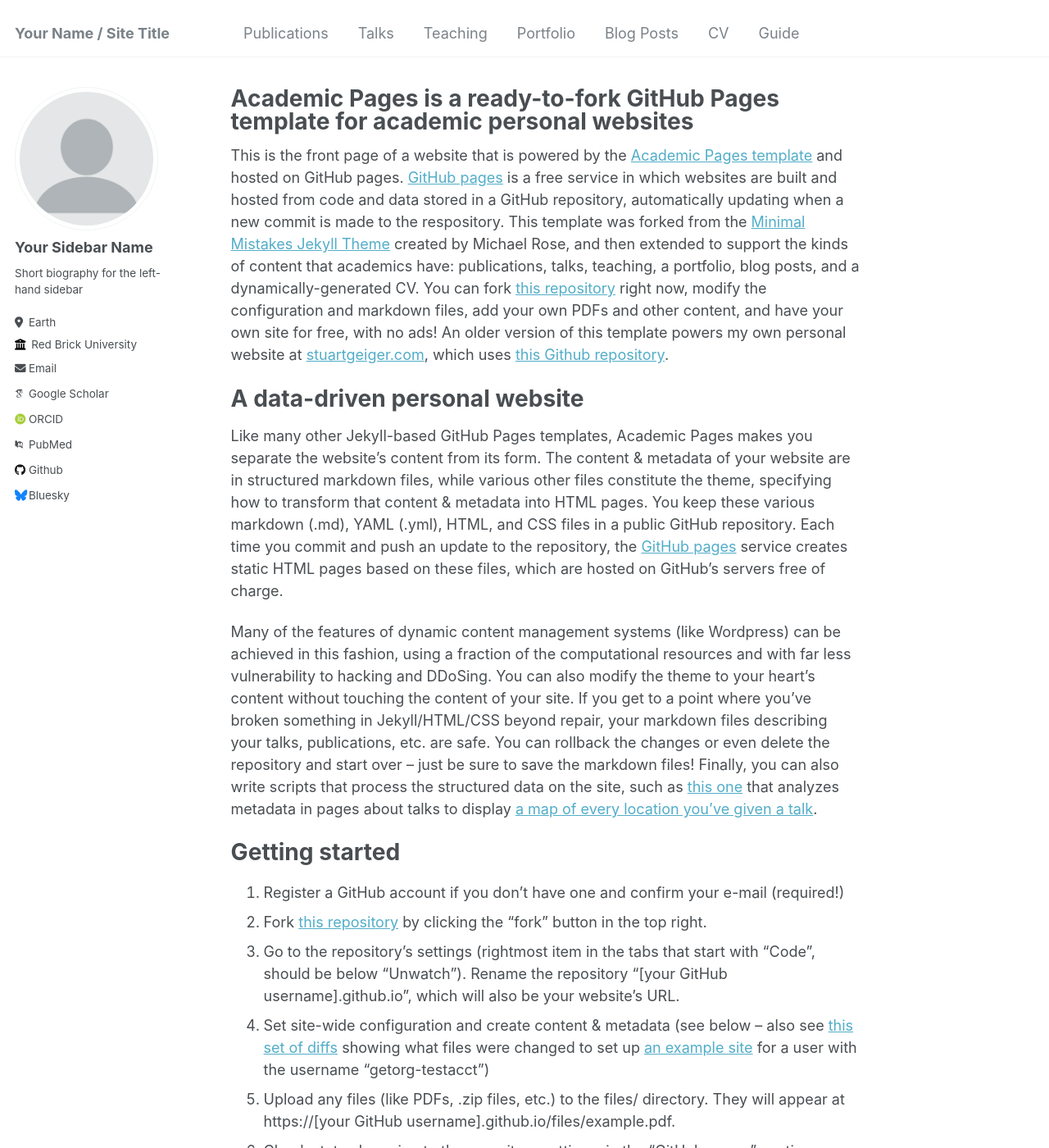
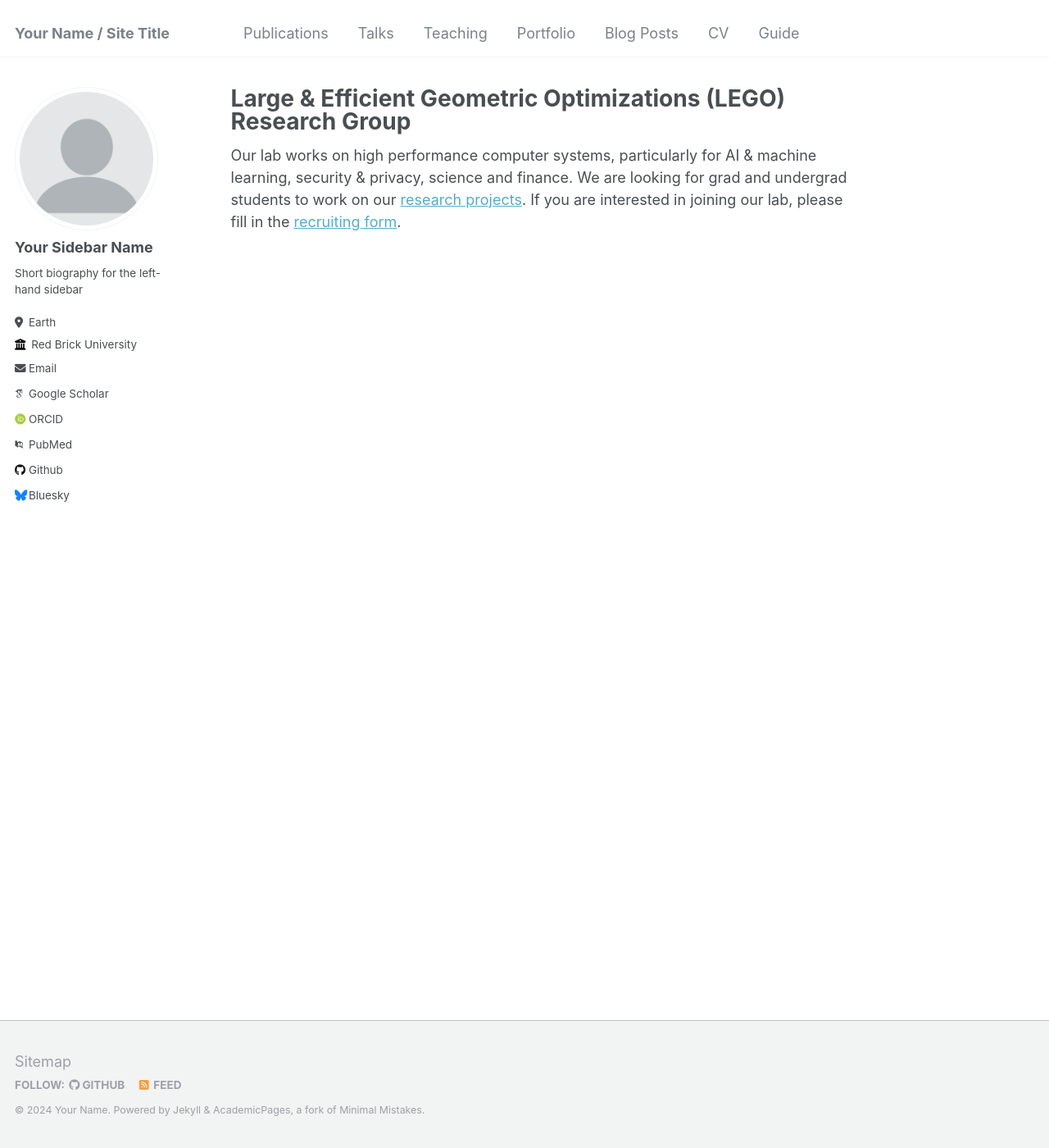
Before and after one commit to lego-research-group/lego-research-group.github.io, a Jekyll site: the page built from _pages/about.md, in a window 1280 px wide and 1400 px high. Shown: the whole window at 82% size. Built offline with Jekyll 4.4.1, drawn with Linux system fonts in a browser that asks for light colours; some web fonts are replaced; some of the changed text lies outside the part shown.

Commit message:
Update about.md

```diff
--- a/_pages/about.md
+++ b/_pages/about.md
@@ -1,12 +1,18 @@
 ---
 permalink: /
-title: "Academic Pages is a ready-to-fork GitHub Pages template for academic personal websites"
+title: "Large & Efficient Geometric Optimizations (LEGO) Research Group"
 author_profile: true
 redirect_from:
   - /about/
   - /about.html
 ---
 
+Our lab works on high performance computer systems, particularly for AI & machine learning, security & privacy, science and finance.
+We are looking for grad and undergrad students to work on our [research projects](https://people.csail.mit.edu/xchen/student-oppo.html).
+If you are interested in joining our lab, please fill in the [recruiting form](https://docs.google.com/forms/d/e/1FAIpQLSfAwaRSct0V3gnxntv2CXUK8fum5PHSF3_ZZQlM1pgUO2MwfQ/viewform).
+
+
+<!---
 This is the front page of a website that is powered by the [Academic Pages template](https://github.com/academicpages/academicpages.github.io) and hosted on GitHub pages. [GitHub pages](https://pages.github.com) is a free service in which websites are built and hosted from code and data stored in a GitHub repository, automatically updating when a new commit is made to the respository. This template was forked from the [Minimal Mistakes Jekyll Theme](https://mmistakes.github.io/minimal-mistakes/) created by Michael Rose, and then extended to support the kinds of content that academics have: publications, talks, teaching, a portfolio, blog posts, and a dynamically-generated CV. You can fork [this repository](https://github.com/academicpages/academicpages.github.io) right now, modify the configuration and markdown files, add your own PDFs and other content, and have your own site for free, with no ads! An older version of this template powers my own personal website at [stuartgeiger.com](http://stuartgeiger.com), which uses [this Github repository](https://github.com/staeiou/staeiou.github.io).
 
 A data-driven personal website
@@ -47,3 +53,4 @@ Example: editing a markdown file for a talk
 For more info
 ------
 More info about configuring Academic Pages can be found in [the guide](https://academicpages.github.io/markdown/). The [guides for the Minimal Mistakes theme](https://mmistakes.github.io/minimal-mistakes/docs/configuration/) (which this theme was forked from) might also be helpful.
+-->
```
